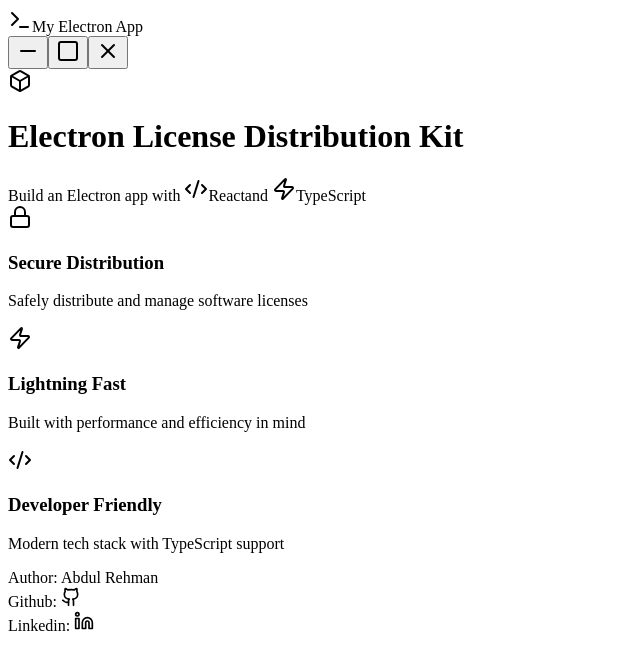
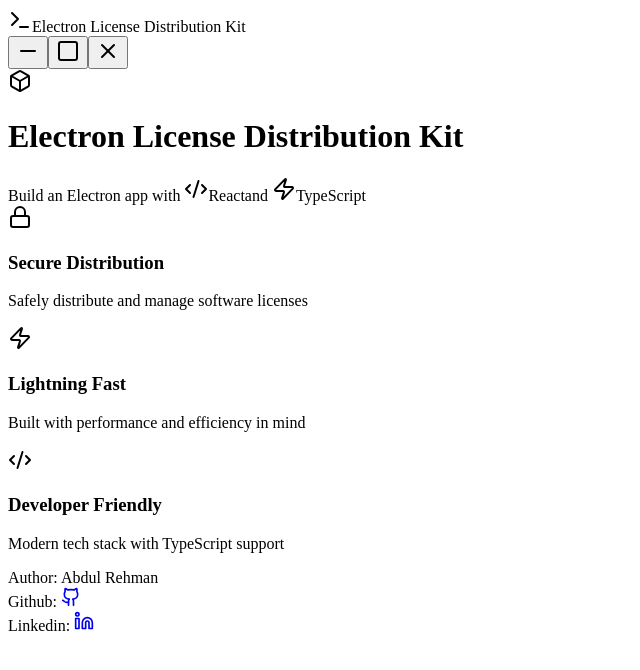
Before and after one commit to abdulrehmanwaseem/Electron-License-Distribution-Kit, a React (Vite) app in the folder src/renderer/: page / in a window 1280 px wide. Shown: the top 670 px of the page, without its empty margins (0-640 px from the left). Built offline with nearby package versions, Linux system fonts and the light colour scheme.

Commit message:
Add my social links and few changes

```diff
--- a/src/renderer/src/components/Home.tsx
+++ b/src/renderer/src/components/Home.tsx
@@ -66,15 +66,23 @@
           </div>
           <div className="mt-12 inline-flex items-center px-3 py-1 rounded-full bg-white/5 border border-white/10 text-gray-400 text-sm">
             Github:{' '}
-            <span className="ml-1 text-emerald-400 font-mono">
+            <a
+              className="ml-1 text-emerald-400 font-mono"
+              href="https://github.com/abdulrehmanwaseem"
+              target="_blank"
+            >
               <Github size={20} />
-            </span>
+            </a>
           </div>
           <div className="mt-12 inline-flex items-center px-3 py-1 rounded-full bg-white/5 border border-white/10 text-gray-400 text-sm">
             Linkedin:{' '}
-            <span className="ml-1 text-emerald-400 font-mono">
+            <a
+              className="ml-1 text-emerald-400 font-mono"
+              href="https://pk.linkedin.com/in/abdulrehmanwaseem"
+              target="_blank"
+            >
               <Linkedin size={20} />
-            </span>
+            </a>
           </div>
         </div>
       </div>
--- a/src/renderer/src/components/Topbar.tsx
+++ b/src/renderer/src/components/Topbar.tsx
@@ -3,6 +3,10 @@
 
 interface TopbarProps {
   title?: string
+}
+
+interface ExtendedCSSProperties extends React.CSSProperties {
+  WebkitAppRegion?: string
 }
 
 const Topbar: React.FC<TopbarProps> = ({ title = 'My Electron App' }) => {
@@ -17,14 +21,17 @@
   }
 
   return (
-    <div className="h-10 bg-gray-900 flex items-center justify-between  z-10">
+    <div
+      className="h-10 bg-gray-900 flex items-center justify-between"
+      style={{ WebkitAppRegion: 'drag' } as ExtendedCSSProperties} // the entire top bar draggable
+    >
       <div className="flex items-center px-4 gap-2 flex-1">
         <Terminal className="w-5 h-5 text-blue-400" />
         <span className="text-white text-sm font-medium">{title}</span>
       </div>
 
       {/* Window Controls */}
-      <div className="flex h-full">
+      <div className="flex h-full" style={{ WebkitAppRegion: 'no-drag' } as ExtendedCSSProperties}>
         <button
           className="h-full px-4 flex items-center justify-center hover:bg-gray-700 transition-colors"
           onClick={handleMinimize}
--- a/src/renderer/src/main.tsx
+++ b/src/renderer/src/main.tsx
@@ -8,7 +8,7 @@
 ReactDOM.createRoot(document.getElementById('root') as HTMLElement).render(
   <React.StrictMode>
     <>
-      <Topbar />
+      <Topbar title="Electron License Distribution Kit" />
       <App />
     </>
   </React.StrictMode>
```
